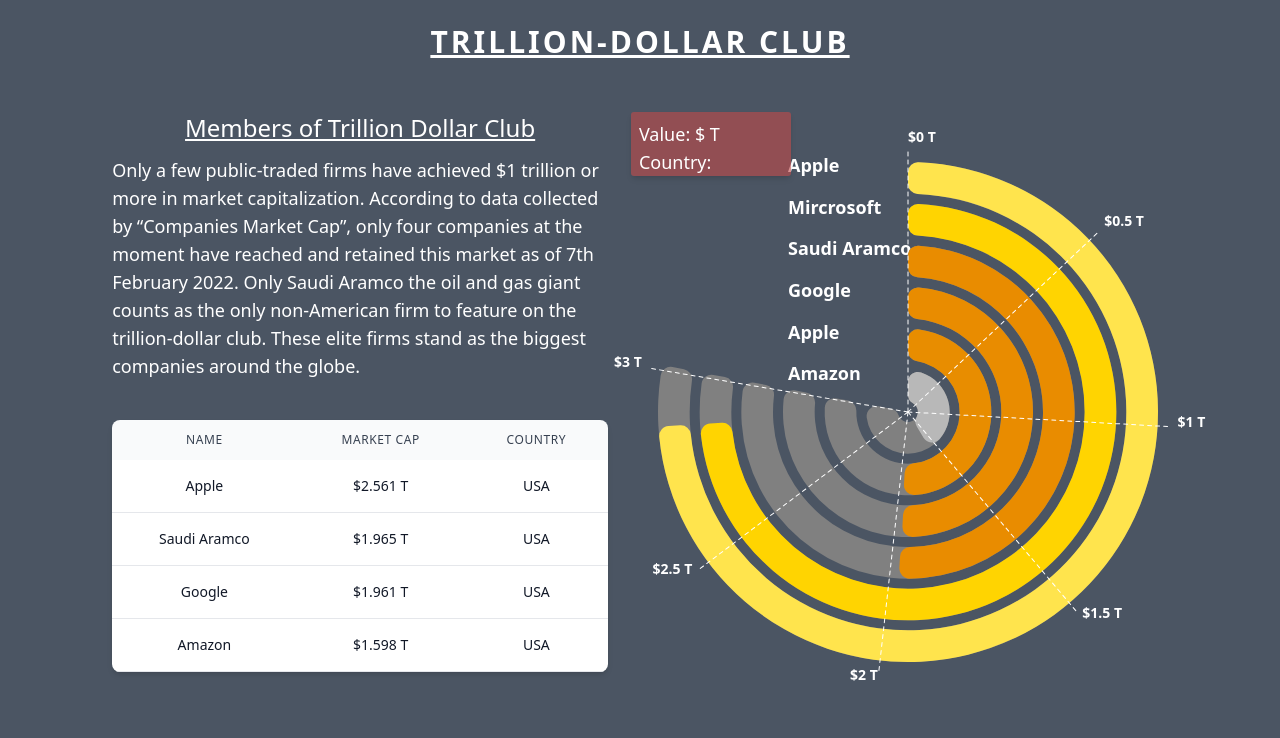
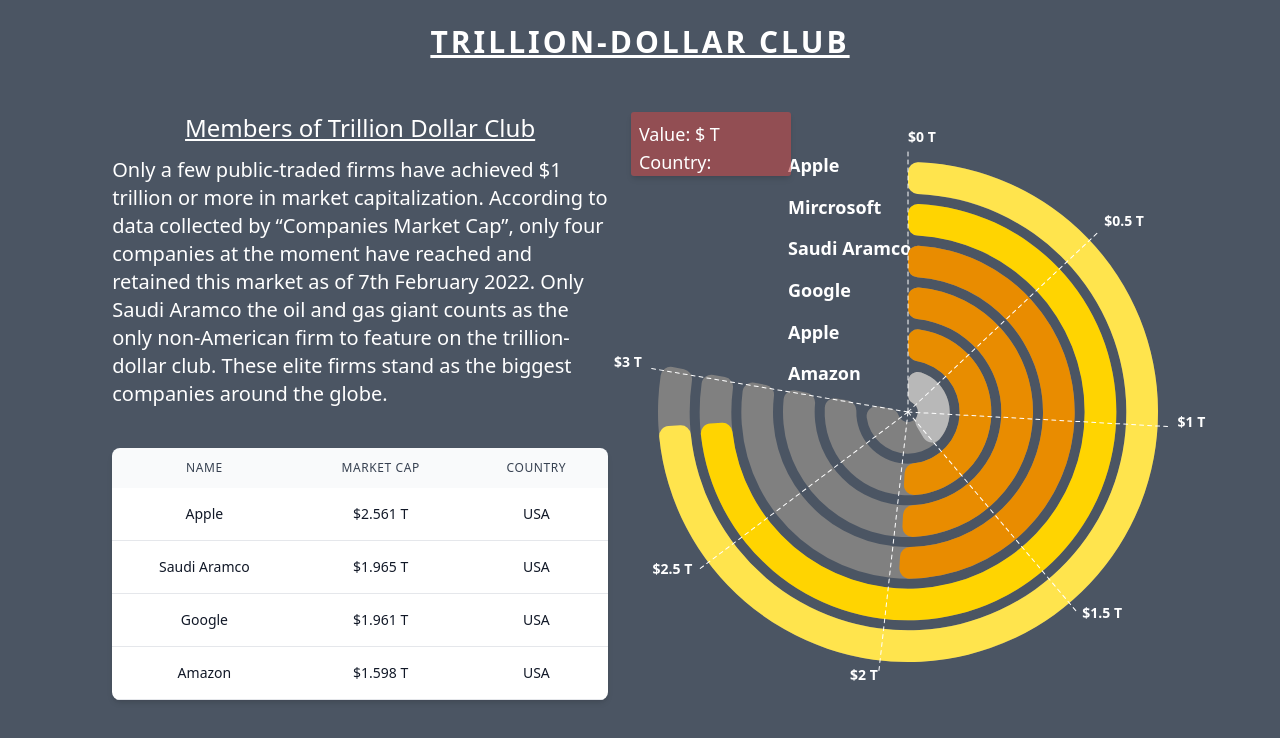
Before and after one commit to simbamkenya/radial-chart-d3, a React (Create React App) app: page / in a window 1280 px wide. Shown: the top 738 px of the page. Built offline with nearby package versions, Linux system fonts and the light colour scheme.

Commit message:
updated fontsize

```diff
--- a/src/App.js
+++ b/src/App.js
@@ -22,7 +22,7 @@
               <div>
                 {/* <h1 className='flex-none text-3xl underline text-white font-bold uppercase text-center tracking-widest space-y-4'>Trillion-Dollar Club</h1>           */}
                 <h1 className='text-white text-2xl font-medium text-center underline py-3 '>Members of Trillion Dollar Club</h1>
-                <p className='tracking-6 text-lg text-white'>
+                <p className='tracking-6 md:text-xl text-white'>
                 Only a few public-traded firms have achieved $1 trillion or more in market capitalization.
                 According to data collected by “Companies Market Cap”, only four companies at the moment
                 have reached and retained this market as of 7th February 2022. Only Saudi Aramco the oil
```
